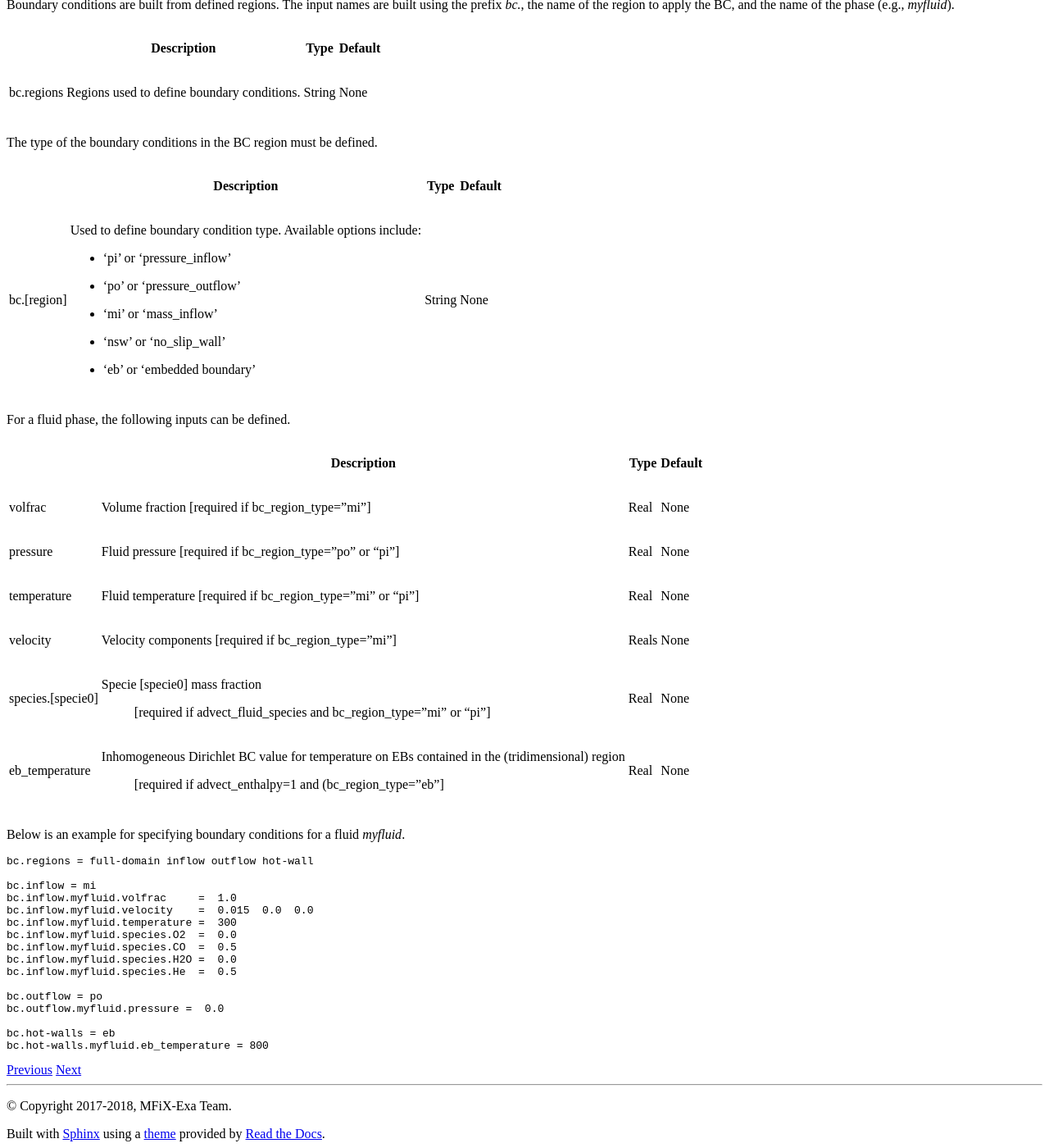
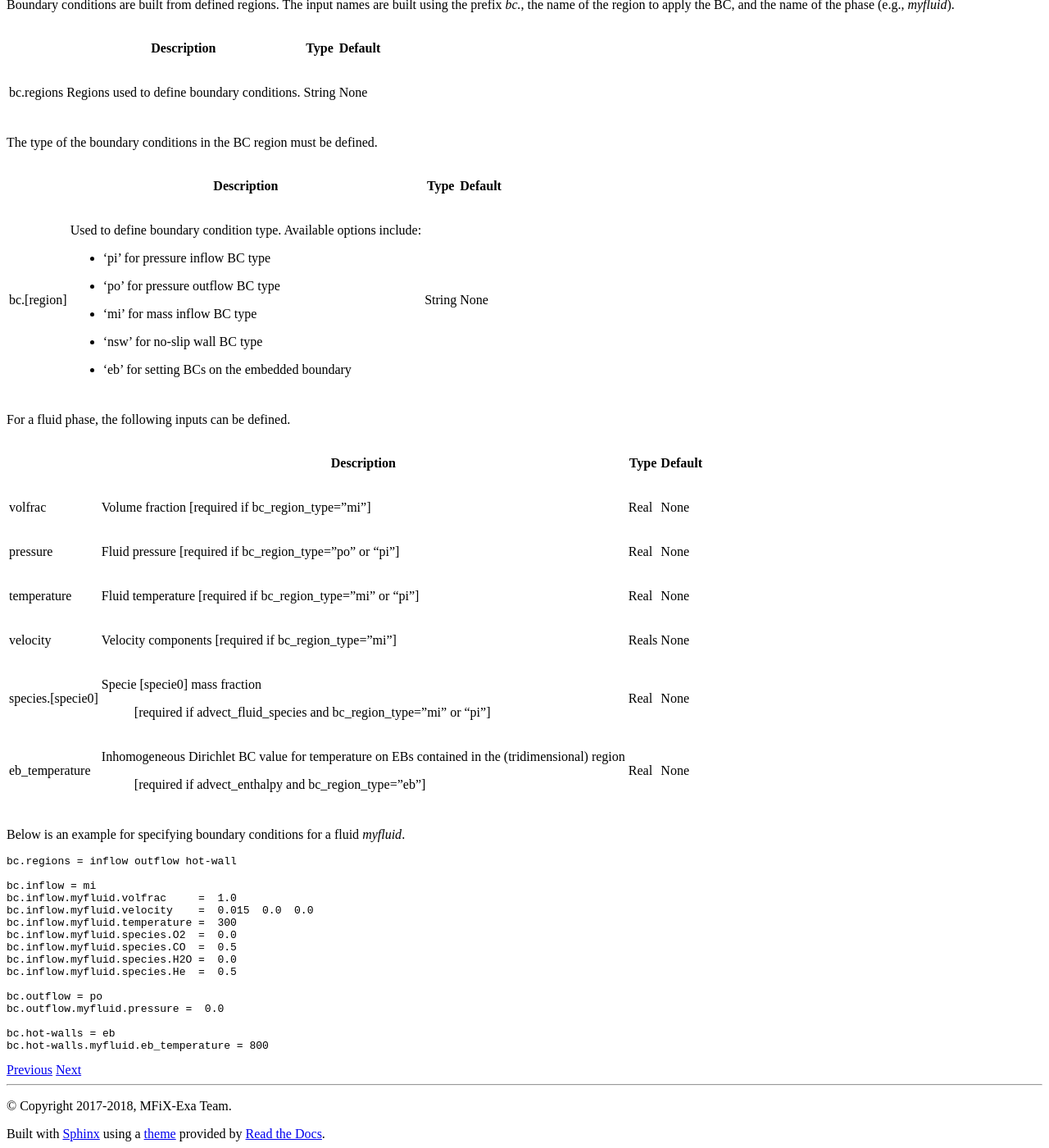
Before and after one commit to mwm126/MFIX-Exa, a Sphinx documentation site: the page built from docs/source/InputsProblemDefinition.rst, in a window 1280 px wide and 1400 px high, scrolled down 8594 px. Shown: the whole window at 82% size. Built offline with Sphinx 7.4.7 and the Read the Docs theme 2.0.0, drawn with Linux system fonts in a browser that asks for light colours; pages that are not in the unit, such as notebooks, are missing from menus; some of the changed text lies outside the part shown.

Commit message:
Fixed some errors

```diff
--- a/docs/source/InputsProblemDefinition.rst
+++ b/docs/source/InputsProblemDefinition.rst
@@ -430,11 +430,11 @@ The type of the boundary conditions in the BC region must be defined.
 +=====================+=======================================================================+=============+===========+
 | bc.[region]         | Used to define boundary condition type. Available options include:    |  String     |  None     |
 |                     |                                                                       |             |           |
-|                     | * 'pi'  or 'pressure_inflow'                                          |             |           |
-|                     | * 'po'  or 'pressure_outflow'                                         |             |           |
-|                     | * 'mi'  or 'mass_inflow'                                              |             |           |
-|                     | * 'nsw' or 'no_slip_wall'                                             |             |           |
-|                     | * 'eb'  or 'embedded boundary'                                        |             |           |
+|                     | * 'pi'  for pressure inflow BC type                                   |             |           |
+|                     | * 'po'  for pressure outflow BC type                                  |             |           |
+|                     | * 'mi'  for mass inflow BC type                                       |             |           |
+|                     | * 'nsw' for no-slip wall BC type                                      |             |           |
+|                     | * 'eb'  for setting BCs on the embedded boundary                      |             |           |
 +---------------------+-----------------------------------------------------------------------+-------------+-----------+
 
 For a fluid phase, the following inputs can be defined.
@@ -455,7 +455,7 @@ For a fluid phase, the following inputs can be defined.
 +---------------------+-----------------------------------------------------------------------+-------------+-----------+
 | eb_temperature      | Inhomogeneous Dirichlet BC value for temperature on EBs contained in  | Real        | None      |
 |                     | the (tridimensional) region                                           |             |           |
-|                     |   [required if advect_enthalpy=1 and (bc_region_type="eb"]            |             |           |
+|                     |   [required if advect_enthalpy and bc_region_type="eb"]               |             |           |
 +---------------------+-----------------------------------------------------------------------+-------------+-----------+
 
 
@@ -463,7 +463,7 @@ Below is an example for specifying boundary conditions for a fluid `myfluid`.
 
 .. code-block:: none
 
-   bc.regions = full-domain inflow outflow hot-wall
+   bc.regions = inflow outflow hot-wall
 
    bc.inflow = mi
    bc.inflow.myfluid.volfrac     =  1.0
```
Also changed, not shown: other parts of docs/source/InputsProblemDefinition.rst (+3 -3 lines).
